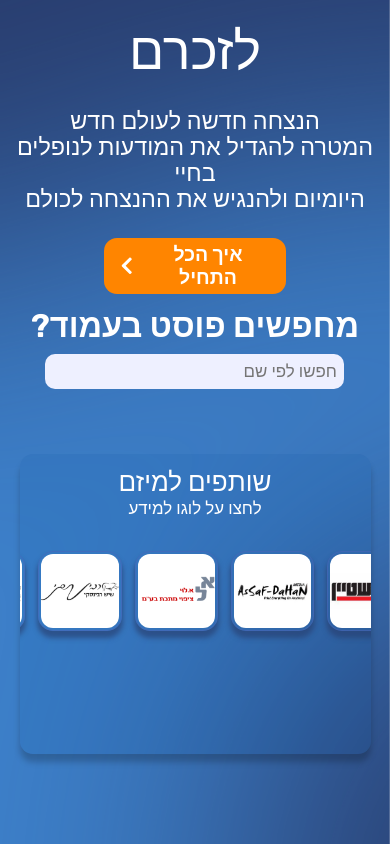
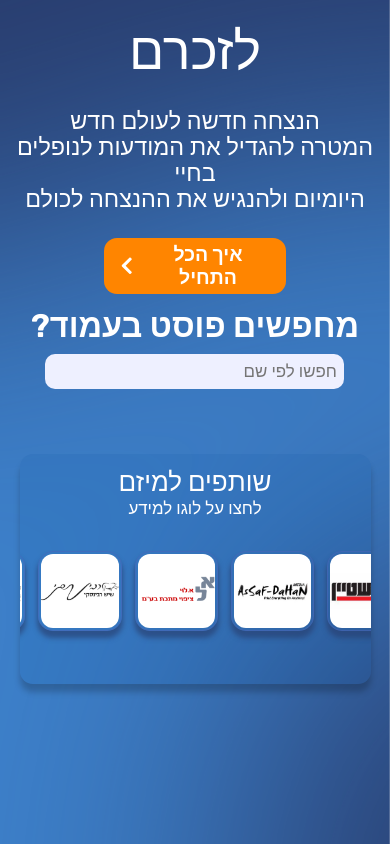
Before and after one commit to RonMordo/lezichram, a React (Vite) app: page / in a window 390 px wide. Built offline with nearby package versions, Linux system fonts and the light colour scheme.

Commit message:
Responsive update.

```diff
--- a/src/styles/global.css
+++ b/src/styles/global.css
@@ -417,6 +417,7 @@ img.selectedPartnerLogo {
   }
   .partnersContainer {
     width: 90%;
+    min-height: 230px;
   }
 }
 
```
